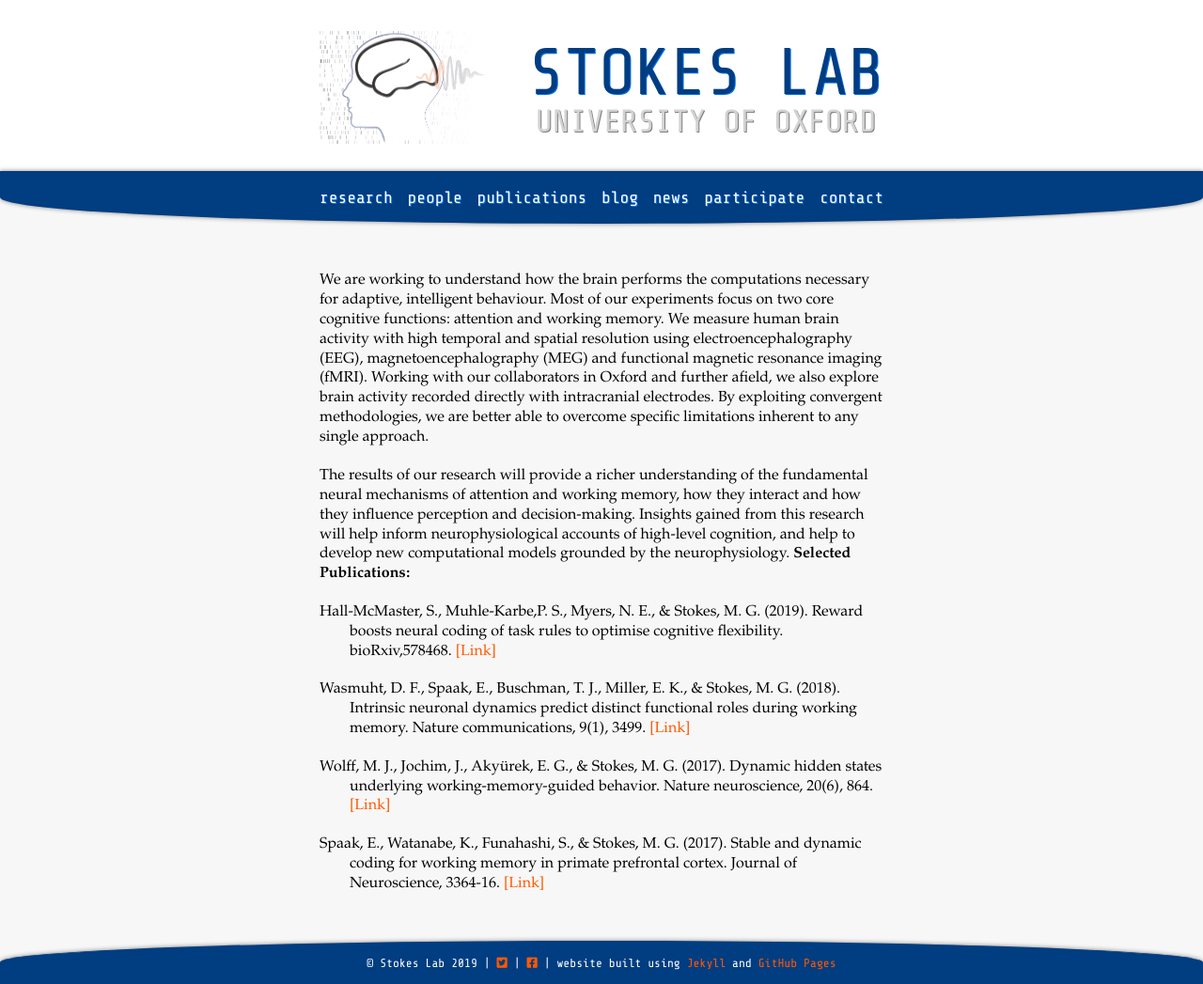
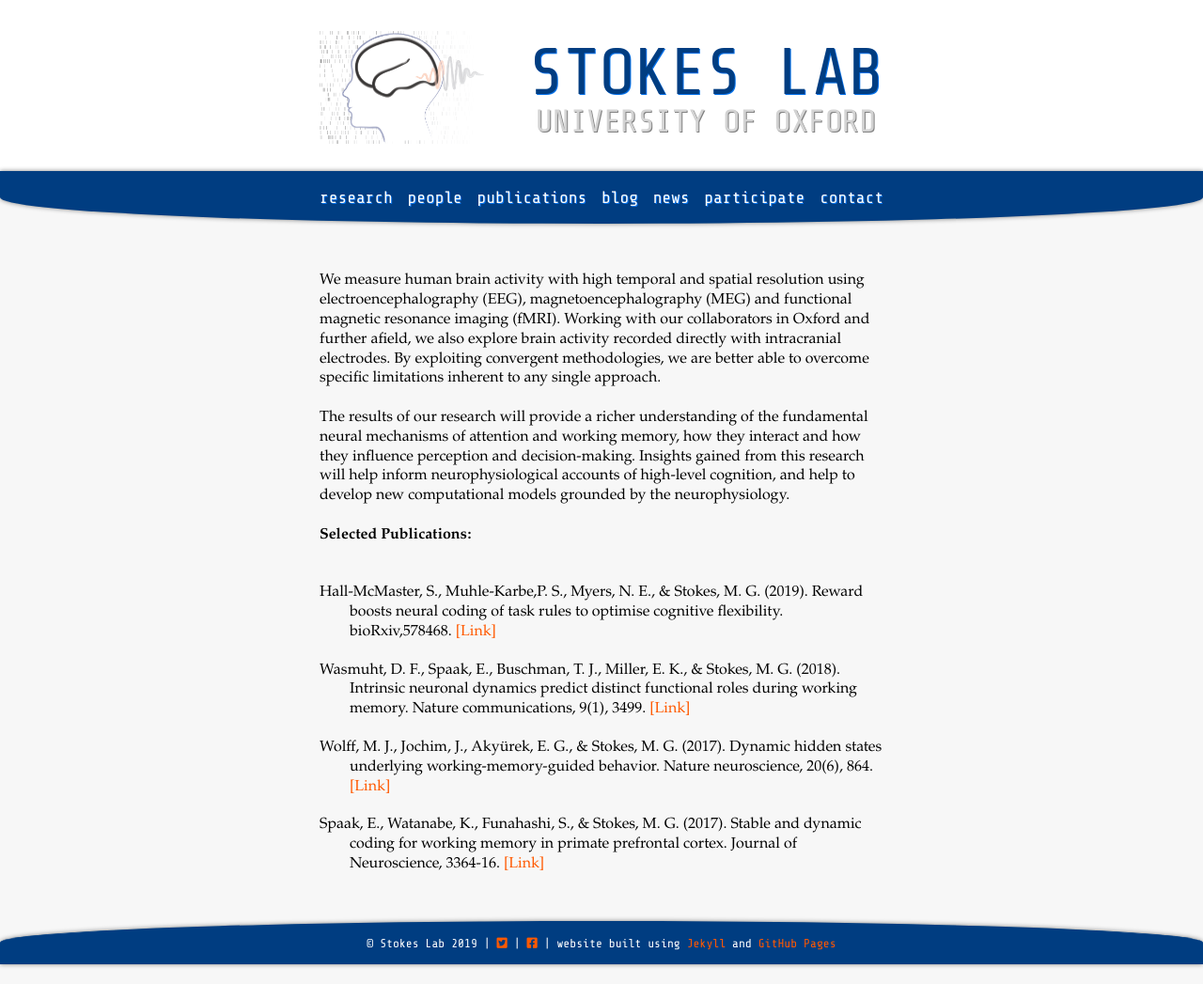
Before and after one commit to stokeslab/stokeslab.github.io, a Jekyll site: the page built from _pages/research.html, in a window 1280 px wide. Shown: the whole page at 94% size. Built offline with Jekyll 4.4.1, drawn with Linux system fonts in a browser that asks for light colours; nearby versions of some CDN libraries; some web fonts are replaced.

Commit message:
Update research.html

```diff
--- a/_pages/research.html
+++ b/_pages/research.html
@@ -4,16 +4,16 @@
 permalink: /research/
 ---
 
-We are working to understand how the brain performs the computations necessary for adaptive, intelligent behaviour. Most of our experiments focus on two core cognitive functions: attention and working memory. We measure human brain activity with high temporal and spatial resolution using electroencephalography (EEG), magnetoencephalography (MEG) and functional magnetic resonance imaging (fMRI). Working with our collaborators in Oxford and further afield, we also explore brain activity recorded directly with intracranial electrodes. By exploiting convergent methodologies, we are better able to overcome specific limitations inherent to any single approach.
+We measure human brain activity with high temporal and spatial resolution using electroencephalography (EEG), magnetoencephalography (MEG) and functional magnetic resonance imaging (fMRI). Working with our collaborators in Oxford and further afield, we also explore brain activity recorded directly with intracranial electrodes. By exploiting convergent methodologies, we are better able to overcome specific limitations inherent to any single approach.
 <br>
 <br>
-The results of our research will provide a richer understanding of the fundamental neural mechanisms of attention and working memory, how they interact and how they influence perception and decision-making. Insights gained from this research will help inform neurophysiological accounts of high-level cognition, and help to develop new computational models grounded by the neurophysiology.
+The results of our research will provide a richer understanding of the fundamental neural mechanisms of attention and working memory, how they interact and how they influence perception and decision-making. Insights gained from this research will help inform neurophysiological accounts of high-level cognition, and help to develop new computational models grounded by the neurophysiology. <br>
+<br>
 
 
 
-
-<b>Selected Publications:</b>
-
+<b>Selected Publications:</b> <br>
+<br>
 
 <p class="pub"> Hall-McMaster, S., Muhle-Karbe,P. S., Myers, N. E., & Stokes, M. G. (2019). Reward boosts neural coding of task rules to optimise cognitive flexibility. bioRxiv,578468. <a href="https://www.biorxiv.org/content/biorxiv/early/2019/03/16/578468.full.pdf" target="_blank">[Link]</a></p>
 
```
